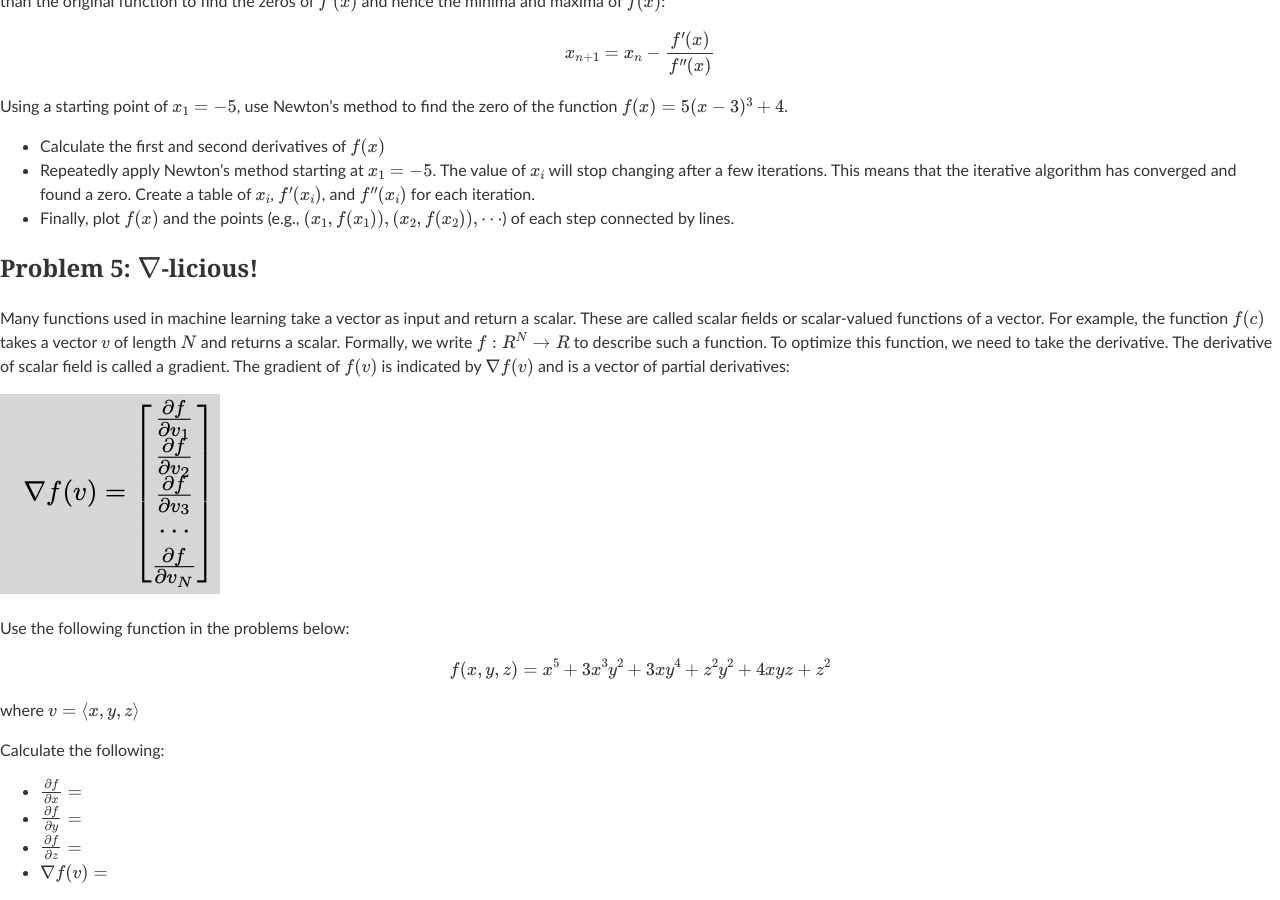
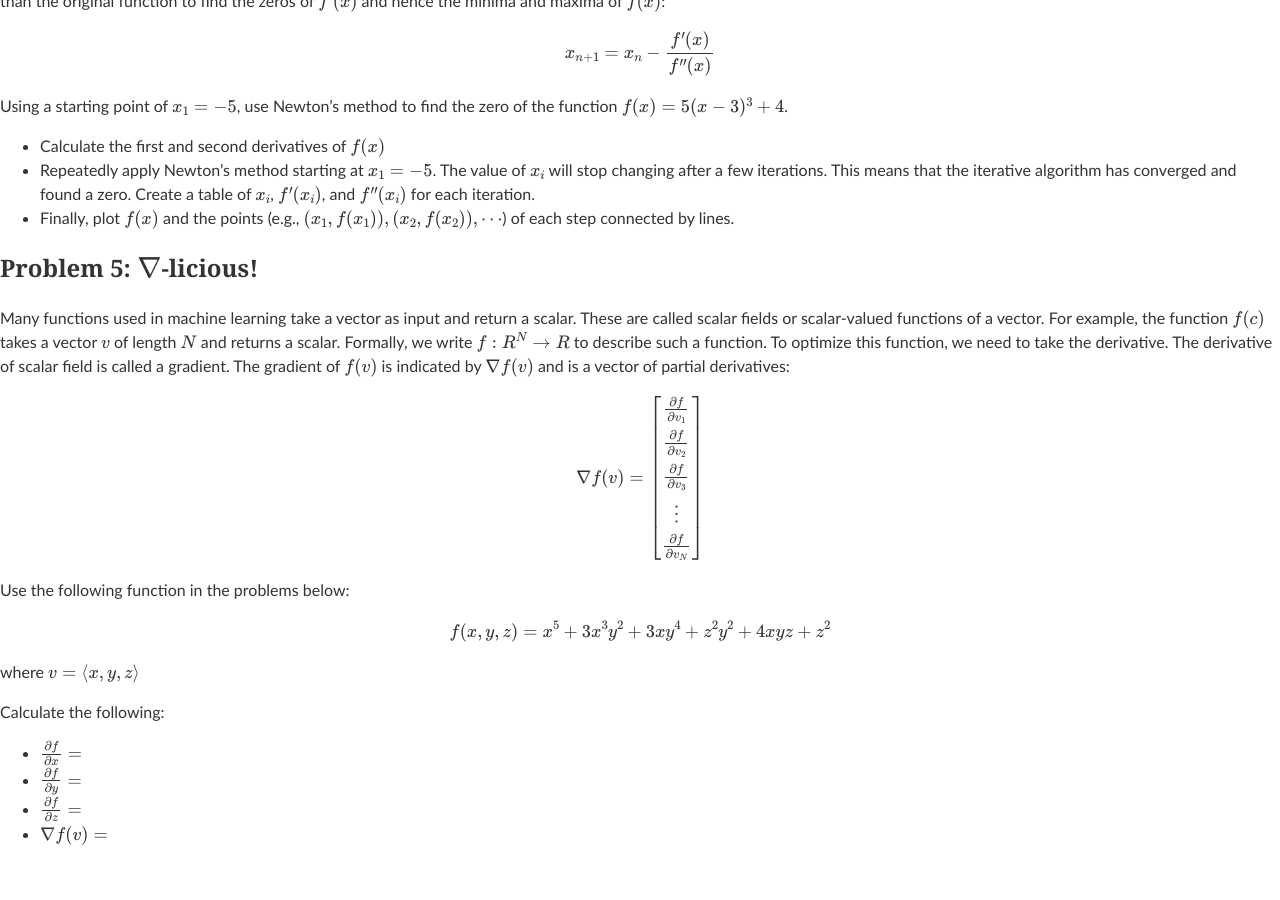
Before and after one commit to edurant/edurant.github.io, a Jekyll site: the page built from courses/csc4601/ps/09/index.md, in a window 1280 px wide and 900 px high, scrolled down 1180 px. Built offline with Jekyll 4.4.1, drawn with Linux system fonts in a browser that asks for light colours; after the commit the page ends 2042 px from its top, so only the background shows below that.

Commit message:
Replace gradient equation image with LaTeX; remove old 4+1 plan templates

```diff
--- a/courses/csc4601/ps/09/index.md
+++ b/courses/csc4601/ps/09/index.md
@@ -58,7 +58,16 @@ Using a starting point of $x_1 = -5$, use Newton's method to find the zero of th
 ## Problem 5: $\nabla$-licious!
 Many functions used in machine learning take a vector as input and return a scalar. These are called scalar fields or scalar-valued functions of a vector. For example, the function $f(c)$ takes a vector $v$ of length $N$ and returns a scalar. Formally, we write $f : R^N \to R$ to describe such a function. To optimize this function, we need to take the derivative. The derivative of scalar field is called a gradient. The gradient of $f(v)$ is indicated by $\nabla f(v)$ and is a vector of partial derivatives:
 
-![Gradient](gradient.png)
+$$
+\nabla f(v) =
+\begin{bmatrix}
+\frac{\partial f}{\partial v_1} \\
+\frac{\partial f}{\partial v_2} \\
+\frac{\partial f}{\partial v_3} \\
+\vdots \\
+\frac{\partial f}{\partial v_N} \\
+\end{bmatrix}
+$$
 
 Use the following function in the problems below:
 
```
Also changed, not shown: advising/msml.md (+0 -5 lines), courses/csc4601/ps/09/gradient.png (deleted).
